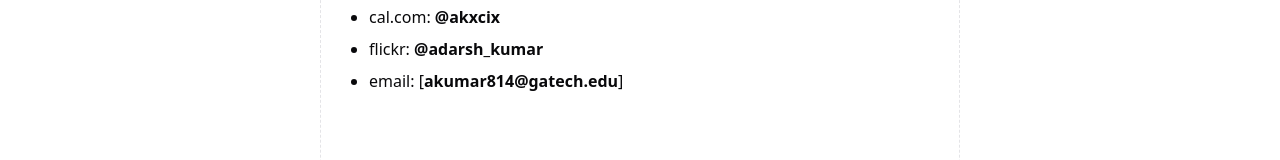
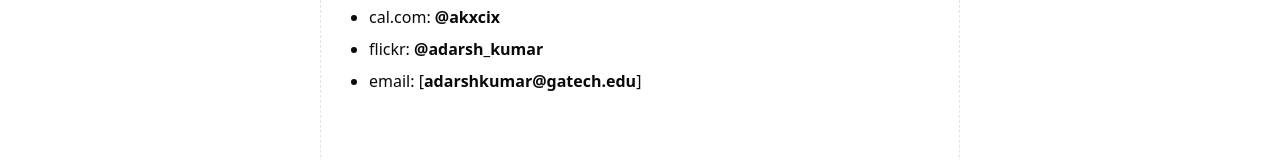
Before and after one commit to akxcix/akxcix.com, a React (Vite) app: page /contact in a window 1280 px wide. Shown: the part 383-543 px from the top of the page. Built offline with nearby package versions, Linux system fonts and the light colour scheme.

Commit message:
update email

```diff
--- a/src/routes/contact-page.tsx
+++ b/src/routes/contact-page.tsx
@@ -45,8 +45,8 @@
                 <li>
                     {"email: "}
                     [
-                        <Link to="mailto:akumar814@gatech.edu" className="font-semibold hover:underline">
-                            akumar814@gatech.edu
+                        <Link to="mailto:adarshkumar@gatech.edu" className="font-semibold hover:underline">
+                            adarshkumar@gatech.edu
                         </Link>
                     ]
                 </li>
```
